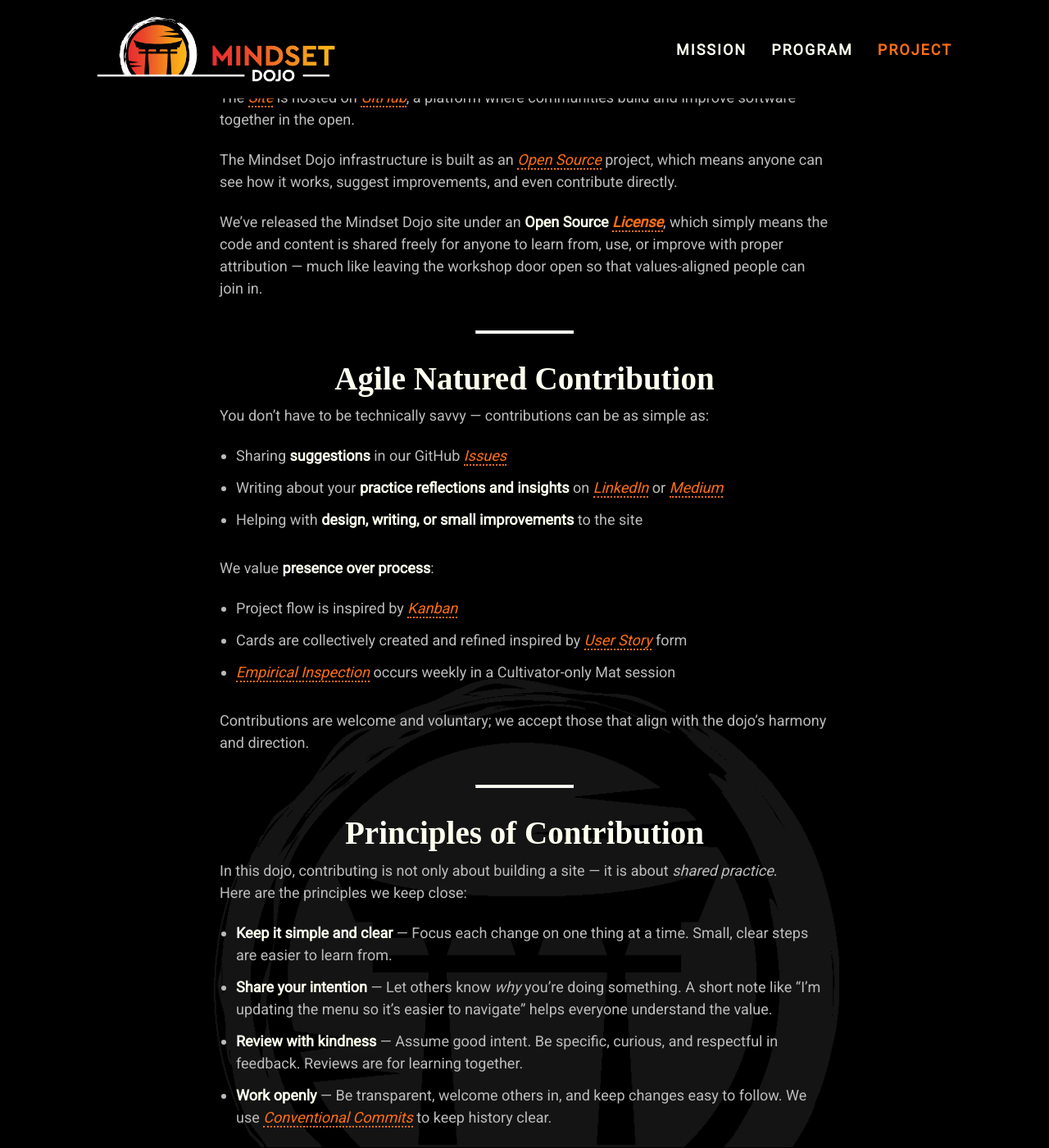
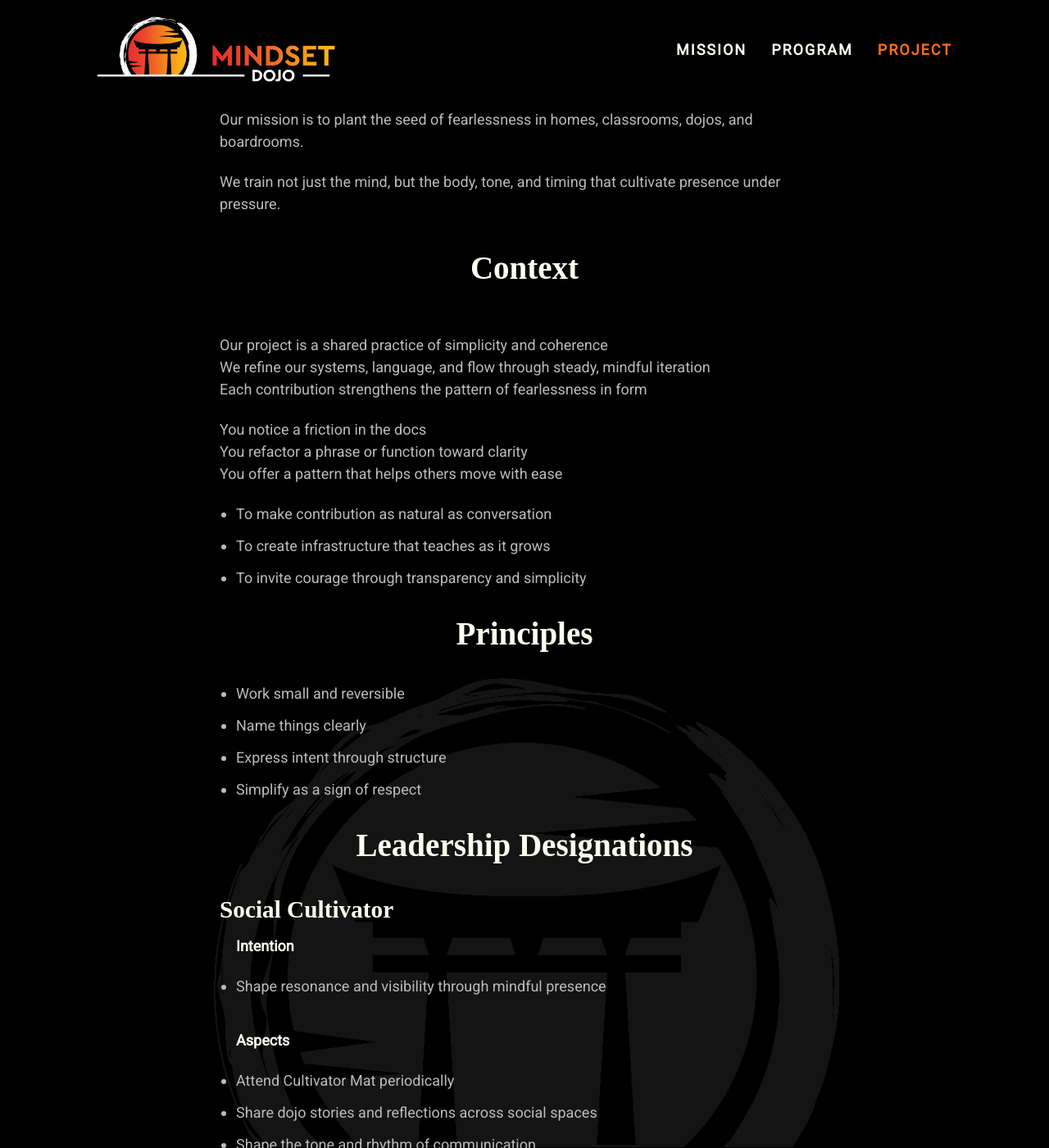
Before and after one commit to mindset-dojo/mindset-dojo.github.io, a Jekyll site: the page built from project.md, in a window 1280 px wide and 1400 px high, scrolled down 207 px. Shown: the whole window at 82% size. Built offline with Jekyll 4.4.1, drawn with Linux system fonts in a browser that asks for light colours; some web fonts are replaced; some of the changed text lies outside the part shown.

Commit message:
refactor: Project revamp and distill

```diff
--- /dev/null
+++ b/_data/project.yaml
@@ -0,0 +1,49 @@
+---
+mantra: "Don't Hoard. Share."
+context:
+  intro_lines:
+    - "Our project is a shared practice of simplicity and coherence"
+    - "We refine our systems, language, and flow through steady, mindful iteration"
+    - "Each contribution strengthens the pattern of fearlessness in form"
+  scenario_lines:
+    - "You notice a friction in the docs"
+    - "You refactor a phrase or function toward clarity"
+    - "You offer a pattern that helps others move with ease"
+  why_we_build:
+    - "To make contribution as natural as conversation"
+    - "To create infrastructure that teaches as it grows"
+    - "To invite courage through transparency and simplicity"
+principles:
+  - label: "Work small and reversible"
+  - label: "Name things clearly"
+  - label: "Express intent through structure"
+  - label: "Simplify as a sign of respect"
+designations:
+  - label: Social Cultivator
+    intention: Shape resonance and visibility through mindful presence
+    aspects:
+      - label: Attend Cultivator Mat periodically
+      - label: Share dojo stories and reflections across social spaces
+      - label: Shape the tone and rhythm of communication
+      - label: Green Level+, sponsored by existing Cultivator
+  - label: Infrastructure Cultivator
+    intention: Strengthen and simplify the systems that sustain the dojo
+    aspects:
+      - label: Join Cultivator Mat regularly
+      - label: Contribute to code, automation, and governance
+      - label: Ensure information systems reconcile with living practice
+      - label: Purple Level+, sponsored by existing Cultivator
+  - label: Project Cultivator
+    intention: Integrate program, community, and platform work into coherent offerings
+    aspects:
+      - label: Lead Cultivator Mat sessions periodically
+      - label: Weave interdependencies with clarity and calm
+      - label: Model integrated embodiment in collaboration
+      - label: Black Level, sponsored by existing Cultivator
+  - label: Organizational Cultivator
+    intention: Embody integrative leadership across social, technical, and brand ecosystems
+    aspects:
+      - label: Lead Cultivator Mat sessions regularly
+      - label: Bridge all cultivation dimensions toward shared identity and rhythm
+      - label: Steward organizational narrative and brand coherence
+      - label: Black Level, Zen Leadership Instructor designation
--- a/project.md
+++ b/project.md
@@ -1,118 +1,67 @@
 ---
 layout: default
-title: Project Overview
+title: Project
 h1_mark: Project
 h1_hr: true
 css_id: project
 ---
+{% assign project = site.data.project %}
+{% assign program = site.data.program %}
 
-## Open Source Infrastructure
+<section>
+  <h2>{{ program.rally }}</h2>
+  <br>
+  {% for item in program.mission %}
+  <p>{{ item }}</p>
+  {% endfor %}
+</section>
 
-The [Site]({{'/' | relative_url}}) is hosted on [GitHub](https://github.com/), a platform where communities build and improve software together in the open.
+<section>
+  <h2>Context</h2>
+  <br>
+  <p><em>{{ project.context.pullquote }}</em></p>
+  <p>
+    {{ project.context.intro_lines | join: '<br>' }}
+  </p>
+  <p>
+    {{ project.context.scenario_lines | join: '<br>' }}
+  </p>
+  <ul>
+    {% for item in project.context.why_we_build %}
+      <li>{{ item }}</li>
+    {% endfor %}
+  </ul>
+</section>
 
-The Mindset Dojo infrastructure is built as an [Open Source](https://opensource.com/resources/what-open-source) project, which means anyone can see how it works, suggest improvements, and even contribute directly.
+<section>
+  <h2>Principles</h2>
+  <br>
+  <ul class="md-pill-list">
+    {% for p in project.principles %}
+      <li>{{ p.label }}</li>
+    {% endfor %}
+  </ul>
+</section>
 
-We’ve released the Mindset Dojo site under an **Open Source [License]({{'/LICENSE' | relative_url}})**, which simply means the code and content is shared freely for anyone to learn from, use, or improve with proper attribution — much like leaving the workshop door open so that values-aligned people can join in.
-
----
-
-## Agile Natured Contribution
-
-You don’t have to be technically savvy — contributions can be as simple as:
-
-* Sharing **suggestions** in our GitHub [Issues]({{site.repo_url}}/issues)
-* Writing about your **practice reflections and insights** on [LinkedIn](https://www.linkedin.com/) or [Medium](https://medium.com/)
-* Helping with **design, writing, or small improvements** to the site
-
-We value **presence over process**:
-
-* Project flow is inspired by [Kanban](https://en.wikipedia.org/wiki/Kanban_(development))
-* Cards are collectively created and refined inspired by [User Story](https://en.wikipedia.org/wiki/User_story) form
-* [Empirical Inspection](https://www.scrum.org/resources/blog/three-pillars-empiricism-scrum) occurs weekly in a Cultivator-only Mat session
-
-Contributions are welcome and voluntary; we accept those that align with the dojo’s harmony and direction.
-
----
-
-## Principles of Contribution
-
-In this dojo, contributing is not only about building a site — it is about *shared practice*.
-Here are the principles we keep close:
-
-* **Keep it simple and clear** — Focus each change on one thing at a time. Small, clear steps are easier to learn from.
-* **Share your intention** — Let others know *why* you’re doing something. A short note like “I’m updating the menu so it’s easier to navigate” helps everyone understand the value.
-* **Review with kindness** — Assume good intent. Be specific, curious, and respectful in feedback. Reviews are for learning together.
-* **Work openly** — Be transparent, welcome others in, and keep changes easy to follow. We use [Conventional Commits](https://www.conventionalcommits.org/) to keep history clear.
-
-### Principles of Review
-
-* Respond with clarity and curiosity
-* Offer suggestions, not judgments
-* Stay open to learning from each other
-* Treat reviews as shared practice
-
----
-
-### Investing in the Mission
-
-If you’re new, don’t worry — you don’t have to figure it out alone. Reach out to a mission investor when making your first contribution. There’s no formal mentorship program, but informal support and pairing are common here. We learn and grow together.
+<section>
+  <h2>Leadership Designations</h2>
+  <br>
+  {% for designation in project.designations %}
+    <div class="md-designation">
+      <h3>{{ designation.label }}</h3>
+      <ul>
+        <p><strong>Intention</strong></p>
+        <li>{{ designation.intention }}</li>
+        <br>
+        <p><strong>Aspects</strong></p>
+        {% for item in designation.aspects %}
+          <li>{{ item.label }}</li>
+        {% endfor %}
+      </ul>
+    </div>
+  {% endfor %}
+</section>
 
 <div class="md-cta-group">
-    <a href="{{ '/' | relative_url }}">Reach Out</a>
+  <a href="{{ site.repo_url }}">GitHub Project</a>
 </div>
-
----
-
-## Leadership Designations
-
-Project leadership designations are *voluntary* and reviewed periodically to ensure mutual clarity and care.
-
-### Social Cultivator
-
-* **Qualifications:**
-  * ***Green Level*** in the [Program]({{'/program' | relative_url}})
-  * Sponsored by an existing Cultivator
-* **Acts** as a servant leadership influencer in social media and in-person conversations
-* **Amplifies** mission resonance and synchronizes shared voice
-* **Enrolls** and invites fresh investment into the dojo
-* **Embodies** the Mission, the Culture, and the Individual in practice
-
-### Infrastructure Cultivator
-
-* **Qualifications:**
-  * ***Purple Level*** in the [Program]({{'/program' | relative_url}})
-  * Sponsored by an existing Cultivator
-* **Demonstrates** domain fluency and principled contribution
-* **Curates** the infrastructure of their domain (legal framework, moderation policy, systems, processes, etc.)
-* **May** enact changes, approve contributions, or guide discussions in their domain
-* **Operates** as a steward, facilitator, and ambassador for that domain’s health and alignment
-
-
-### Project Cultivator
-
-* **Qualifications:**
-  * ***Black Level*** in the [Program]({{'/program' | relative_url}})
-  * Completion of the first step of the [Zen Leadership Instructor](https://zenleader.global/programs/coachinstructor/zlinstructor) pathway
-  * Supports the training of students from ***Gray Level*** through ***Black Level***
-  * Sponsored by an existing Cultivator
-* **Curates** both the **codebase** and the **program structure**
-* **Embodies** the **intention of Mindset Dojo's program and culture** at a higher level of practice
-* **Guides** others in principled contribution and practical expression
-* **Observes and evolves** the connective tissue between project and program
-* **Consults with** with Organizational Ownership when it makes sense
-
-### Organizational Cultivator
-
-* **Qualification:**
-  * ***Black Level*** in the [Program]({{'/program' | relative_url}})
-  * [Zen Leadership Instructor](https://zenleader.global/programs/coachinstructor/zlinstructor) designation
-  * Matriculates students from ***Gray Level*** through ***Black Level***
-  * Sponsored by an existing Cultivator
-* **Responsible** for managing provisional access (elevation and removal) to facilitate feature deployment
-* **Oversees** the broader digital ecosystem (domain, branding, analytics)
-* **Demonstrates and enrolls** through various social, personal, and professional circles
-* **Attunes** to the identity, integrity, and resonance of the project
-
-<div class="md-cta-group">
-    <a href="{{site.repo_url}}">GitHub Project</a>
-</div>
```
